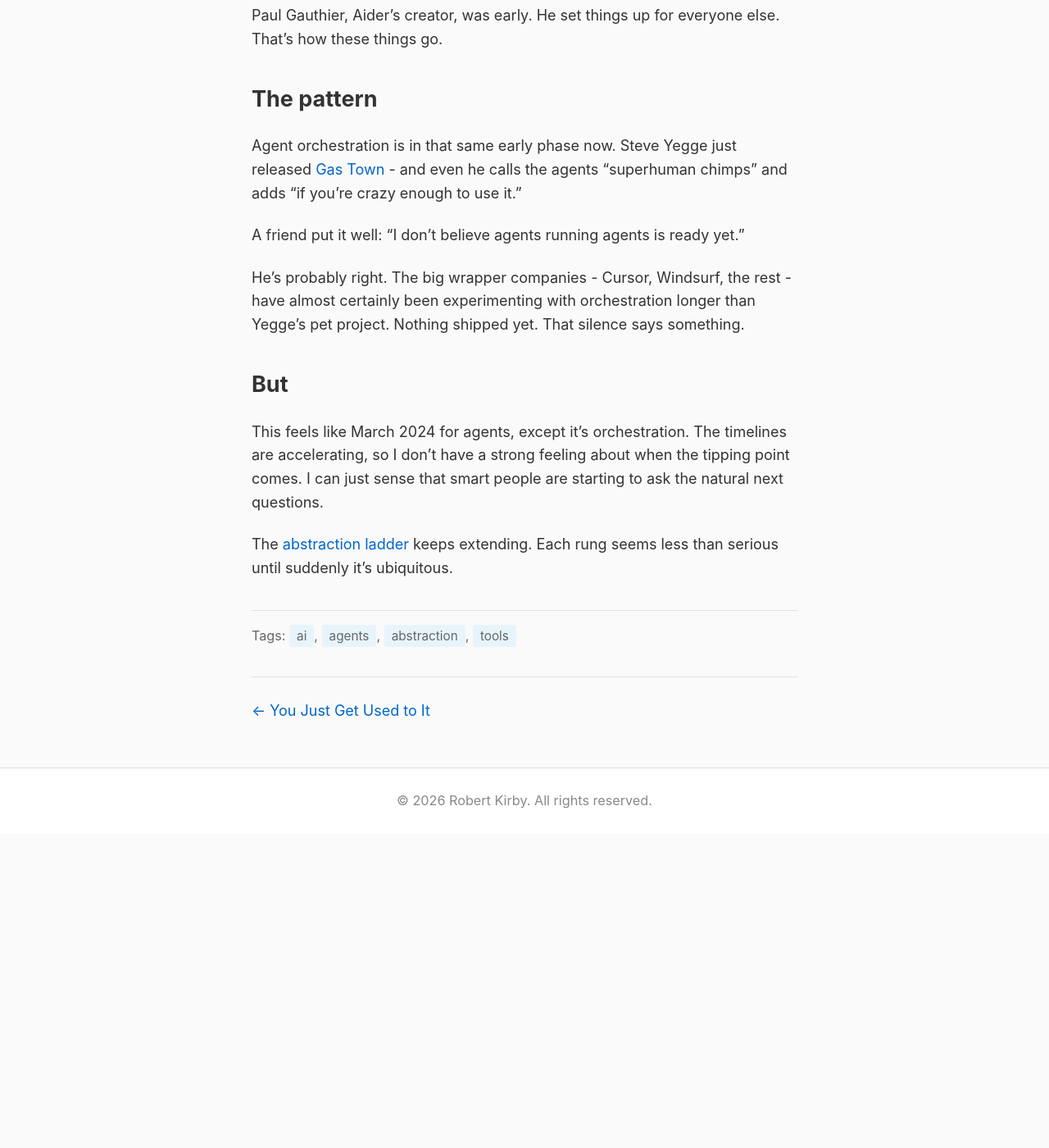
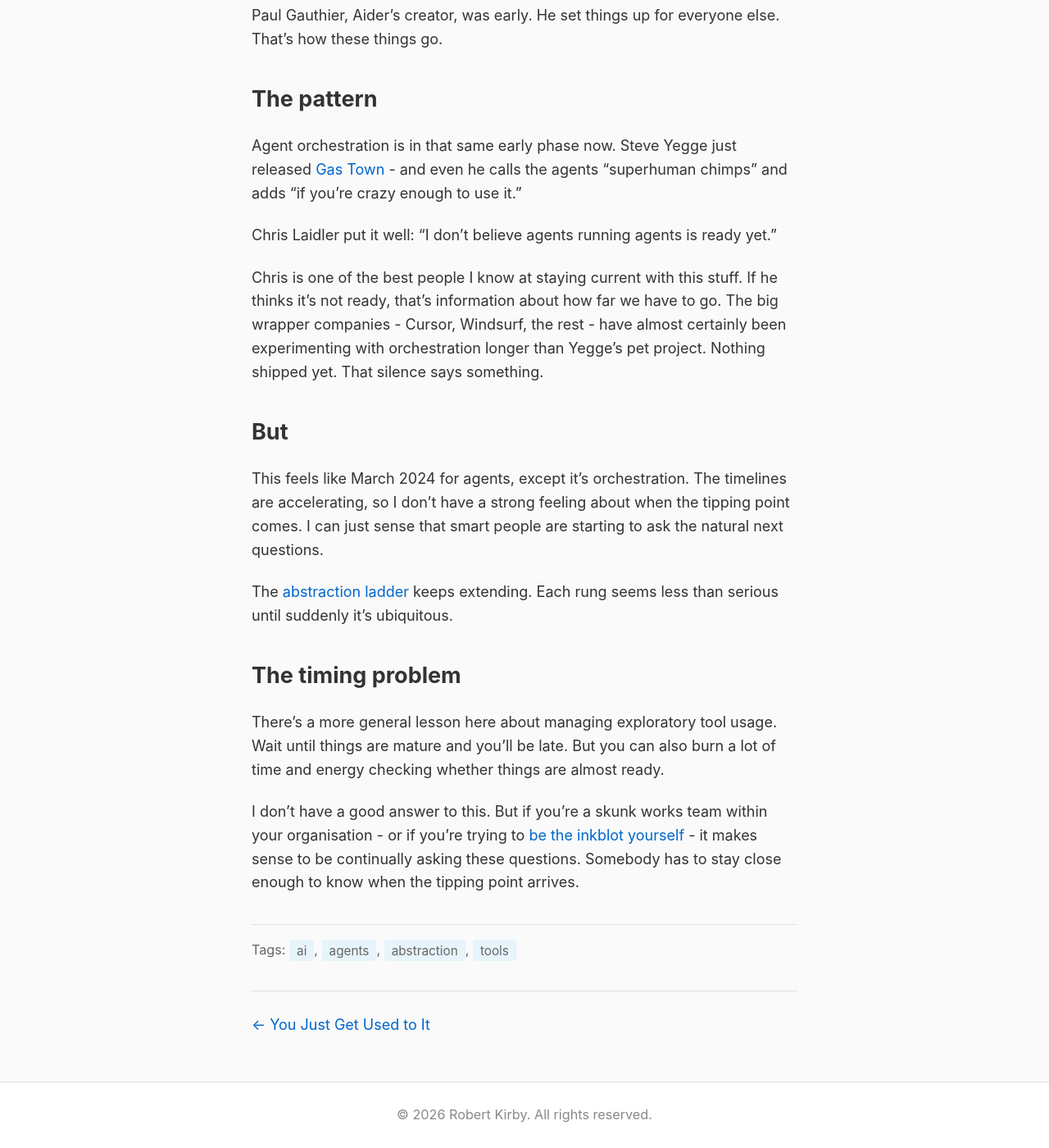
Before and after one commit to rob137/rob137.github.io, a Jekyll site: the page built from _posts/2026-01-04-the-next-rung.md, in a window 1280 px wide and 1400 px high, scrolled down 378 px. Shown: the whole window at 82% size. Built offline with Jekyll 4.4.1, drawn with Linux system fonts in a browser that asks for light colours; before the commit the page ends 1395 px from its top, so only the background shows below that.

Commit message:
Expand Next Rung: name Chris, add timing problem section
🤖 Generated with [Claude Code](https://claude.com/claude-code)

Co-Authored-By: Claude Opus 4.5 <noreply@anthropic.com>

```diff
--- a/_posts/2026-01-04-the-next-rung.md
+++ b/_posts/2026-01-04-the-next-rung.md
@@ -16,12 +16,18 @@ Paul Gauthier, Aider's creator, was early. He set things up for everyone else. T
 
 Agent orchestration is in that same early phase now. Steve Yegge just released [Gas Town](https://steve-yegge.medium.com/welcome-to-gas-town-4f25ee16dd04) - and even he calls the agents "superhuman chimps" and adds "if you're crazy enough to use it."
 
-A friend put it well: "I don't believe agents running agents is ready yet."
+Chris Laidler put it well: "I don't believe agents running agents is ready yet."
 
-He's probably right. The big wrapper companies - Cursor, Windsurf, the rest - have almost certainly been experimenting with orchestration longer than Yegge's pet project. Nothing shipped yet. That silence says something.
+Chris is one of the best people I know at staying current with this stuff. If he thinks it's not ready, that's information about how far we have to go. The big wrapper companies - Cursor, Windsurf, the rest - have almost certainly been experimenting with orchestration longer than Yegge's pet project. Nothing shipped yet. That silence says something.
 
 ## But
 
 This feels like March 2024 for agents, except it's orchestration. The timelines are accelerating, so I don't have a strong feeling about when the tipping point comes. I can just sense that smart people are starting to ask the natural next questions.
 
 The [abstraction ladder](/2026/01/03/first-contact/) keeps extending. Each rung seems less than serious until suddenly it's ubiquitous.
+
+## The timing problem
+
+There's a more general lesson here about managing exploratory tool usage. Wait until things are mature and you'll be late. But you can also burn a lot of time and energy checking whether things are almost ready.
+
+I don't have a good answer to this. But if you're a skunk works team within your organisation - or if you're trying to [be the inkblot yourself](/2026/01/03/first-contact/) - it makes sense to be continually asking these questions. Somebody has to stay close enough to know when the tipping point arrives.
```
